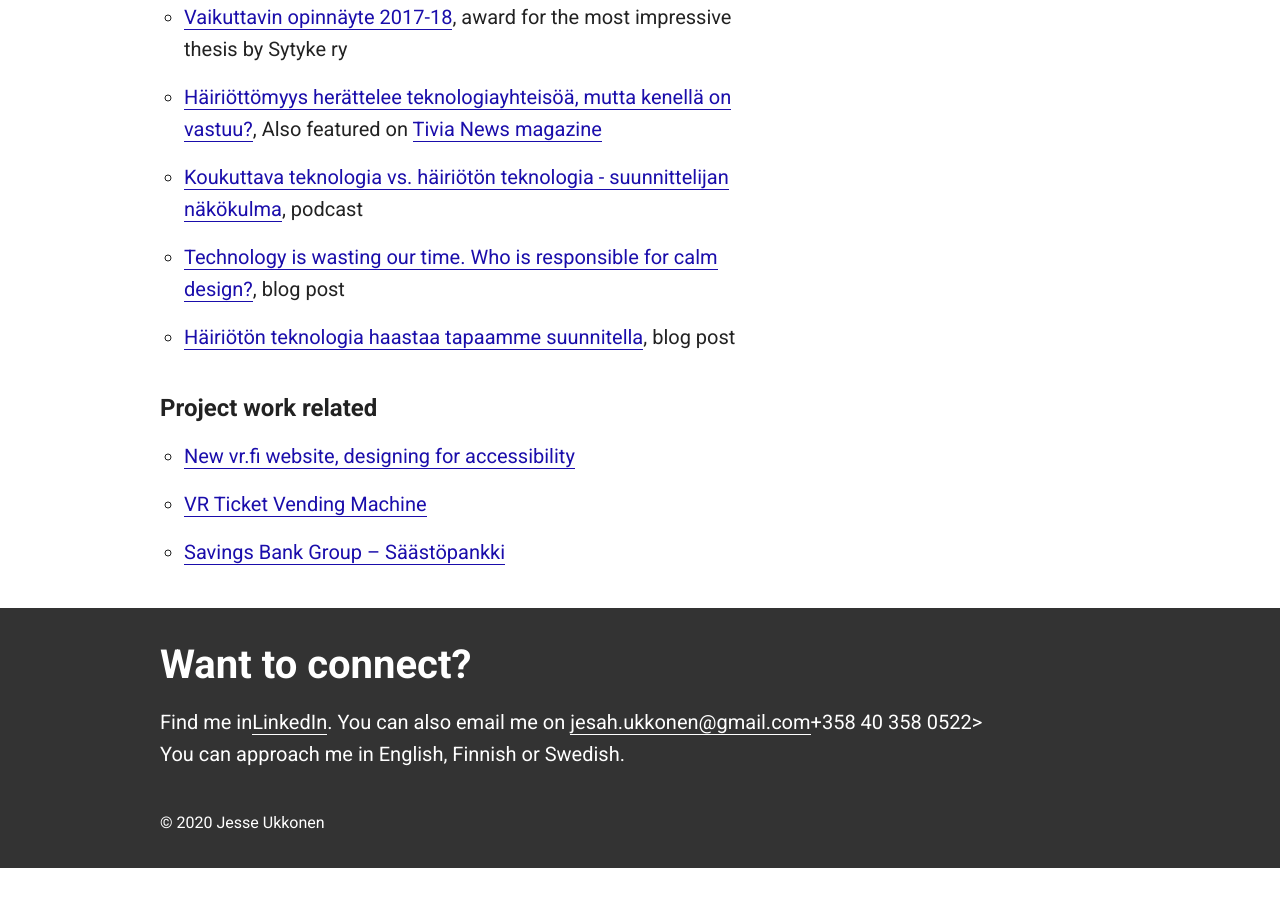
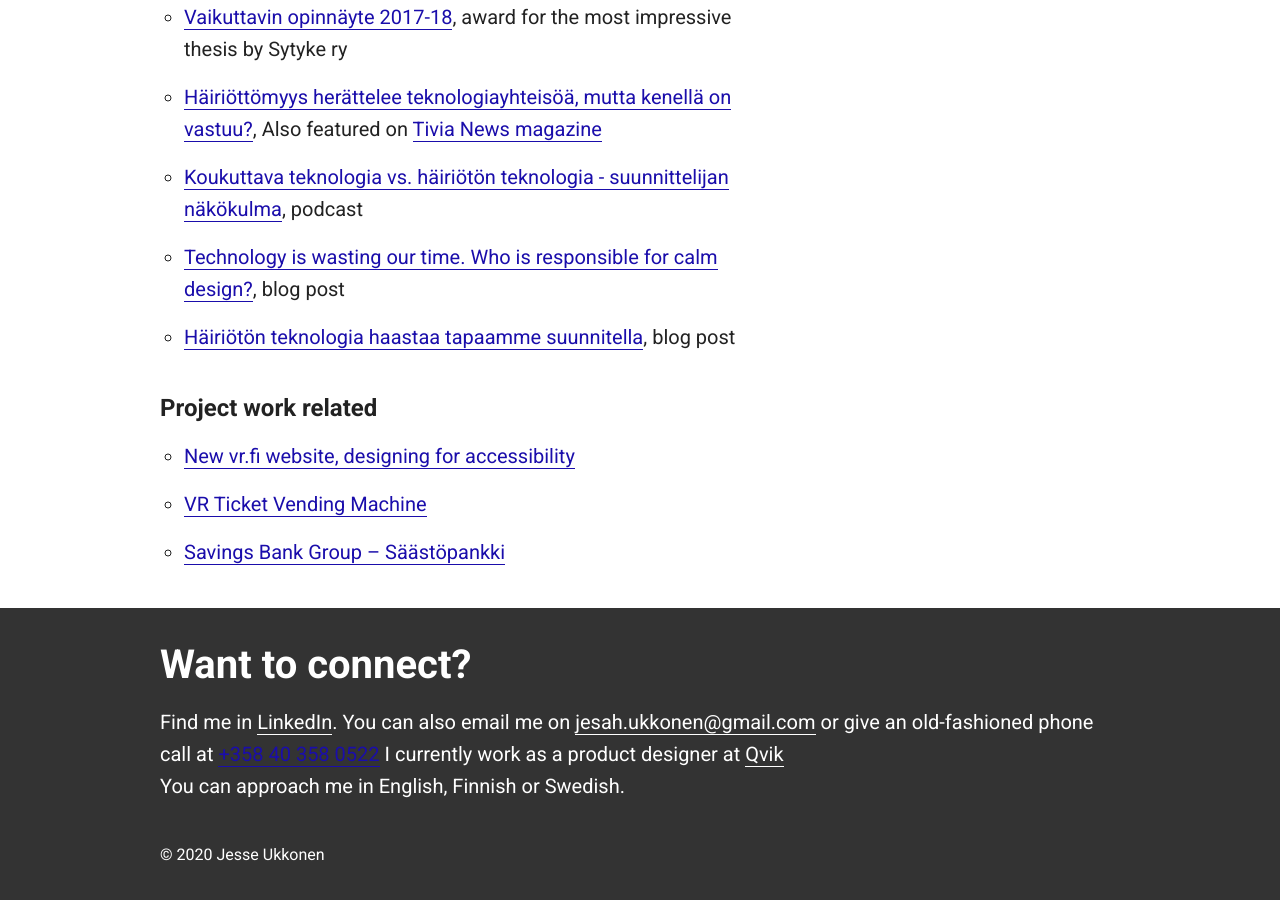
Before and after one commit to jesseu/jesseu.github.io, a Jekyll site: the page built from index.html, in a window 1280 px wide and 900 px high, scrolled down 2126 px. Built offline with Jekyll 4.4.1, drawn with Linux system fonts in a browser that asks for light colours; before the commit the page ends 2994 px from its top, so only the background shows below that.

Commit message:
Update default.html

```diff
--- a/_layouts/default.html
+++ b/_layouts/default.html
@@ -37,7 +37,7 @@
     <footer class= "footer">
       <div class="container footer-content">
         <h2><a id="connect"></a>Want to connect?</h2>
-        <p>Find me in<a class="link-dark-bg" href="https://www.linkedin.com/in/jesseukkonen/" target="_blank">LinkedIn</a>. You can also email me on <a class="link-dark-bg" href="javascript:alert('JavaScript')" onclick="this.href=atob('bWFpbHRvOmplc2FoLnVra29uZW4lNDBnbWFpbC5jb20='); return true" target="_blank">jesah.ukkonen@gmail.com</a or give an old-fashioned phone call at <a href="tel:+358403580522">+358 40 358 0522</a>><br>You can approach me in English, Finnish or Swedish.</p>
+        <p>Find me in <a class="link-dark-bg" href="https://www.linkedin.com/in/jesseukkonen/" target="_blank">LinkedIn</a>. You can also email me on <a class="link-dark-bg" href="javascript:alert('JavaScript')" onclick="this.href=atob('bWFpbHRvOmplc2FoLnVra29uZW4lNDBnbWFpbC5jb20='); return true" target="_blank">jesah.ukkonen@gmail.com</a> or give an old-fashioned phone call at <a href="tel:+358403580522">+358 40 358 0522</a> I currently work as a product designer at <a class="link-dark-bg" href="https://qvik.com/" target="_blank">Qvik</a> <br>You can approach me in English, Finnish or Swedish.</p>
 
         <p style="margin-bottom:0; font-size:1rem;">&copy; <script type="text/javascript">document.write(new Date().getFullYear());
           </script> Jesse Ukkonen</p>
```
